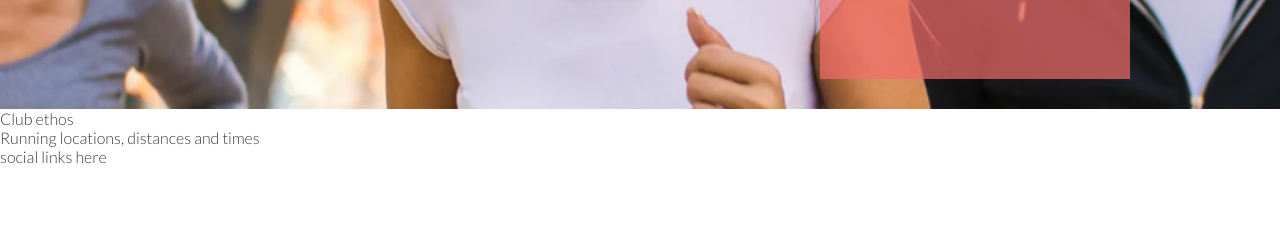
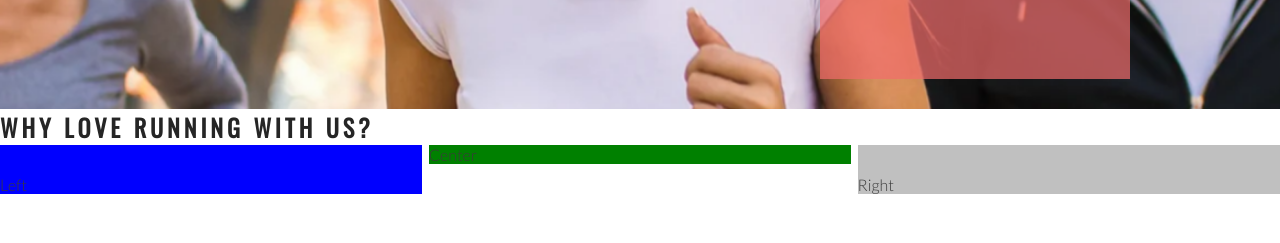
Before and after one commit to tlalexandre/love-running, a plain HTML site: page index.html in a window 1280 px wide. Shown: the part 557-800 px from the top of the page. Drawn offline with nearby package versions, Linux system fonts and the light colour scheme.

Commit message:
club ethos main structure

```diff
--- a/assets/css/style.css
+++ b/assets/css/style.css
@@ -26,6 +26,7 @@ h2 {
 #logo {
     font-size: 280%;
     float: left;
+    margin-left: 30px;
 }
 
 #menu {
@@ -108,3 +109,30 @@ h2 {
 
     position: absolute;
 }
+
+/* club ethos */
+
+#club-ethos {
+    height: 600px;
+}
+
+#left-about {
+    padding-top: 30px;
+    width: 33%;
+    float: left;
+    background: blue;
+}
+
+#right-about {
+    padding-top: 30px;
+    width: 33%;
+    float: right;
+    background: silver;
+}
+
+#center-about {
+
+    width: 33%;
+    margin: 0 auto;
+    background: green;
+}
--- a/index.html
+++ b/index.html
@@ -41,8 +41,11 @@
             <h3>Dublin Docklands & Phoenix Park</h3>
         </div>
     </section>
-    <section>
-        Club ethos
+    <section id="club-ethos">
+        <h1>Why Love Running with us?</h1>
+        <div id="left-about">Left</div>
+        <div id="right-about">Right</div>
+        <div id="center-about">Center</div>
     </section>
     <section>
         Running locations, distances and times
```
